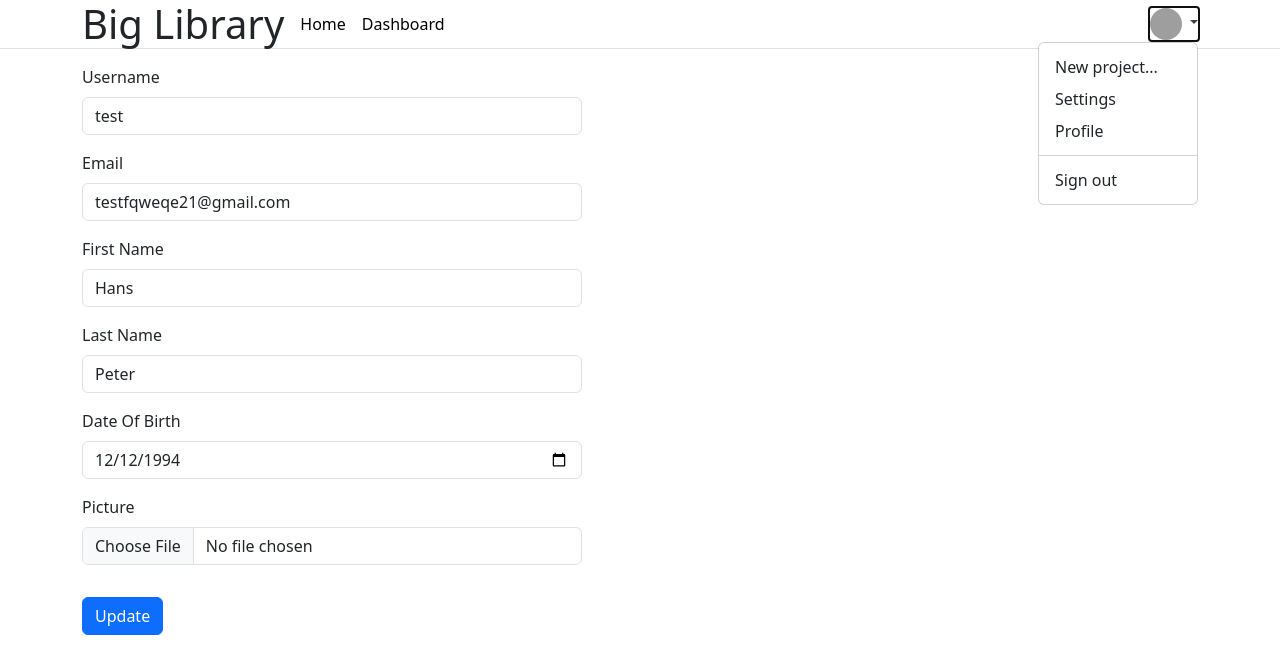
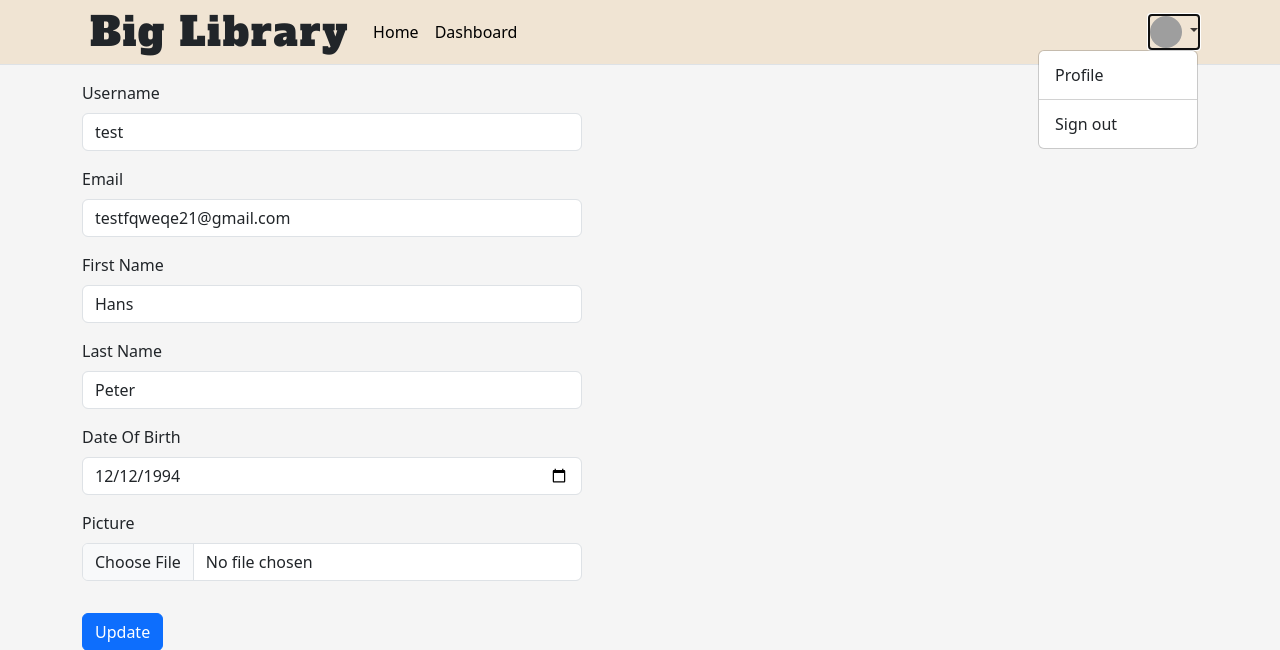
Before and after one commit to knsdev/big_library, a PHP site: page /user_update.php in a window 1280 px wide, after a click that opens the changed part. Shown: the top 650 px of the page. Run offline with PHP 8.4, Linux system fonts and the light colour scheme; a user stored in the database is signed in; data comes from the database, SQL or seed files in the repository; grey boxes are pictures that could not be loaded.

Commit message:
Allow admin to update their own profile in user_update.php

```diff
--- a/website/components/navbar.php
+++ b/website/components/navbar.php
@@ -16,9 +16,7 @@
           <img src='<?= $my_profile_img_src ?>' alt='profile image' width='32' height='32' class='rounded-circle'>
         </a>
         <ul class='dropdown-menu text-small'>
-          <li><a class='dropdown-item' href='#'>New project...</a></li>
-          <li><a class='dropdown-item' href='#'>Settings</a></li>
-          <li><a class='dropdown-item' href='#'>Profile</a></li>
+          <li><a class='dropdown-item' href='user_update.php'>Profile</a></li>
           <li>
             <hr class='dropdown-divider'>
           </li>
--- a/website/user_login.php
+++ b/website/user_login.php
@@ -66,11 +66,12 @@ if (isset($_POST["login"])) {
   <meta name="viewport" content="width=device-width, initial-scale=1.0">
   <title>Login</title>
   <link href="https://cdn.jsdelivr.net/npm/bootstrap@5.3.7/dist/css/bootstrap.min.css" rel="stylesheet" integrity="sha384-LN+7fdVzj6u52u30Kp6M/trliBMCMKTyK833zpbD+pXdCLuTusPj697FH4R/5mcr" crossorigin="anonymous">
+  <link rel="stylesheet" href="./styles/style.css">
 </head>
 
 <body>
   <div class="container">
-    <form method="POST" class="mt-4 d-flex flex-column justify-content-start align-items-start">
+    <form method="POST" class="mt-4 mb-3 d-flex flex-column justify-content-start align-items-start">
       <div>
         <div class="d-flex mb-3">
           <label for="username_or_email" class="form-label" style="flex-basis: 250px">Username/Email:</label>
--- a/website/user_register.php
+++ b/website/user_register.php
@@ -97,6 +97,7 @@ if (isset($_POST['register'])) {
   <meta name="viewport" content="width=device-width, initial-scale=1.0">
   <title>Register</title>
   <link href="https://cdn.jsdelivr.net/npm/bootstrap@5.3.7/dist/css/bootstrap.min.css" rel="stylesheet" integrity="sha384-LN+7fdVzj6u52u30Kp6M/trliBMCMKTyK833zpbD+pXdCLuTusPj697FH4R/5mcr" crossorigin="anonymous">
+  <link rel="stylesheet" href="./styles/style.css">
 </head>
 
 <body>
--- a/website/user_update.php
+++ b/website/user_update.php
@@ -17,12 +17,15 @@ $my_user_id = getMyUserIdFromSession();
 list($my_user_data, $my_profile_img_src) = getUserData($conn, $my_user_id);
 
 // Get User Id
-if ($isAdmin && isset($_GET["id"])) {
-  $user_id = $_GET["id"];
+if ($isAdmin) {
+  if (isset($_GET["id"]))
+    $user_id = $_GET["id"];
+  else
+    $user_id = getMyUserIdFromSession();
 } else if ($isUser) {
   $user_id = getMyUserIdFromSession();
 } else {
-  die("No user id specified!");
+  header("location: user_login.php");
 }
 
 list($user_data, $profile_img_src) = getUserData($conn, $user_id);
@@ -122,6 +125,7 @@ if (isset($_POST['update'])) {
   <title>Home</title>
   <link href="https://cdn.jsdelivr.net/npm/bootstrap@5.3.7/dist/css/bootstrap.min.css" rel="stylesheet" integrity="sha384-LN+7fdVzj6u52u30Kp6M/trliBMCMKTyK833zpbD+pXdCLuTusPj697FH4R/5mcr" crossorigin="anonymous">
   <link rel="stylesheet" href="https://cdn.jsdelivr.net/npm/bootstrap-icons@1.13.1/font/bootstrap-icons.min.css">
+  <link rel="stylesheet" href="./styles/style.css">
 </head>
 
 <body>
```
